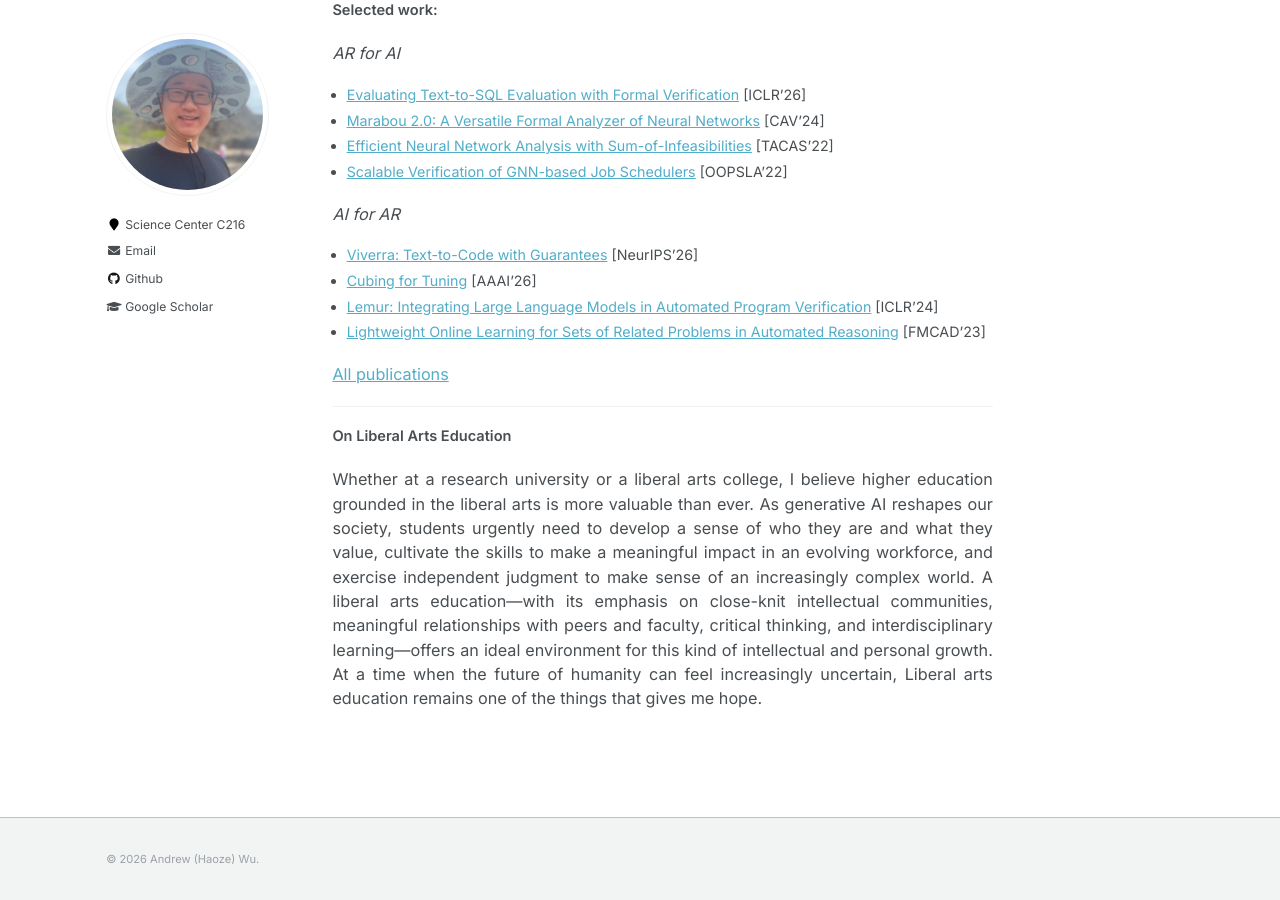
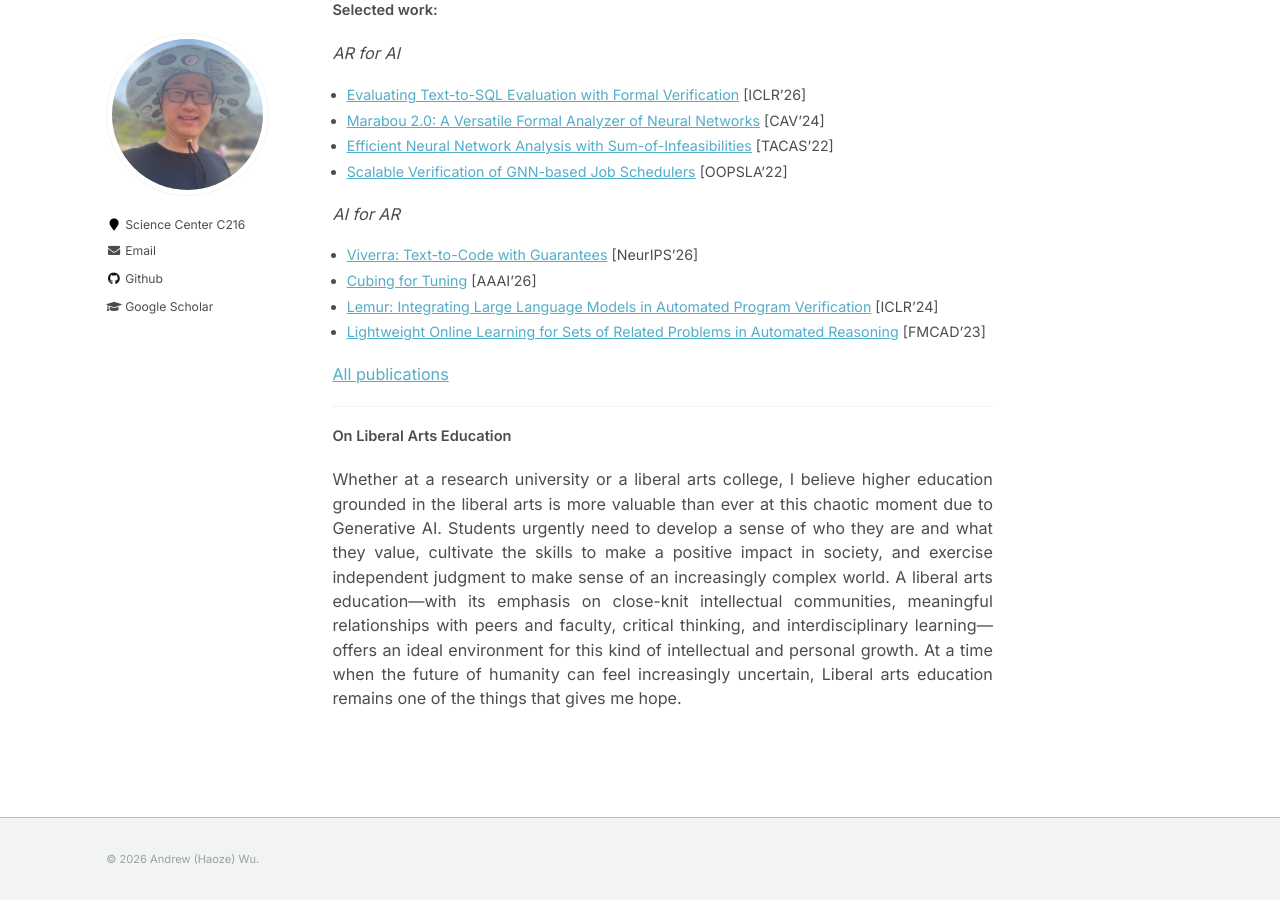
Before and after one commit to wu-haoze/wu-haoze.github.io, a Jekyll site: the page built from _pages/about.md, in a window 1280 px wide and 900 px high, scrolled down 558 px. Built offline with Jekyll 4.4.1, drawn with Linux system fonts in a browser that asks for light colours.

Commit message:
Update about.md

```diff
--- a/_pages/about.md
+++ b/_pages/about.md
@@ -39,4 +39,4 @@ I got my PhD at Stanford University in 2024, advised by Clark Barrett. Before th
 
 **On Liberal Arts Education**
 
-Whether at a research university or a liberal arts college, I believe higher education grounded in the liberal arts is more valuable than ever. As generative AI reshapes our society, students urgently need to develop a sense of who they are and what they value, cultivate the skills to make a meaningful impact in an evolving workforce, and exercise independent judgment to make sense of an increasingly complex world. A liberal arts education—with its emphasis on close-knit intellectual communities, meaningful relationships with peers and faculty, critical thinking, and interdisciplinary learning—offers an ideal environment for this kind of intellectual and personal growth. At a time when the future of humanity can feel increasingly uncertain, Liberal arts education remains one of the things that gives me hope.
+Whether at a research university or a liberal arts college, I believe higher education grounded in the liberal arts is more valuable than ever at this chaotic moment due to Generative AI. Students urgently need to develop a sense of who they are and what they value, cultivate the skills to make a positive impact in society, and exercise independent judgment to make sense of an increasingly complex world. A liberal arts education—with its emphasis on close-knit intellectual communities, meaningful relationships with peers and faculty, critical thinking, and interdisciplinary learning—offers an ideal environment for this kind of intellectual and personal growth. At a time when the future of humanity can feel increasingly uncertain, Liberal arts education remains one of the things that gives me hope.
```
